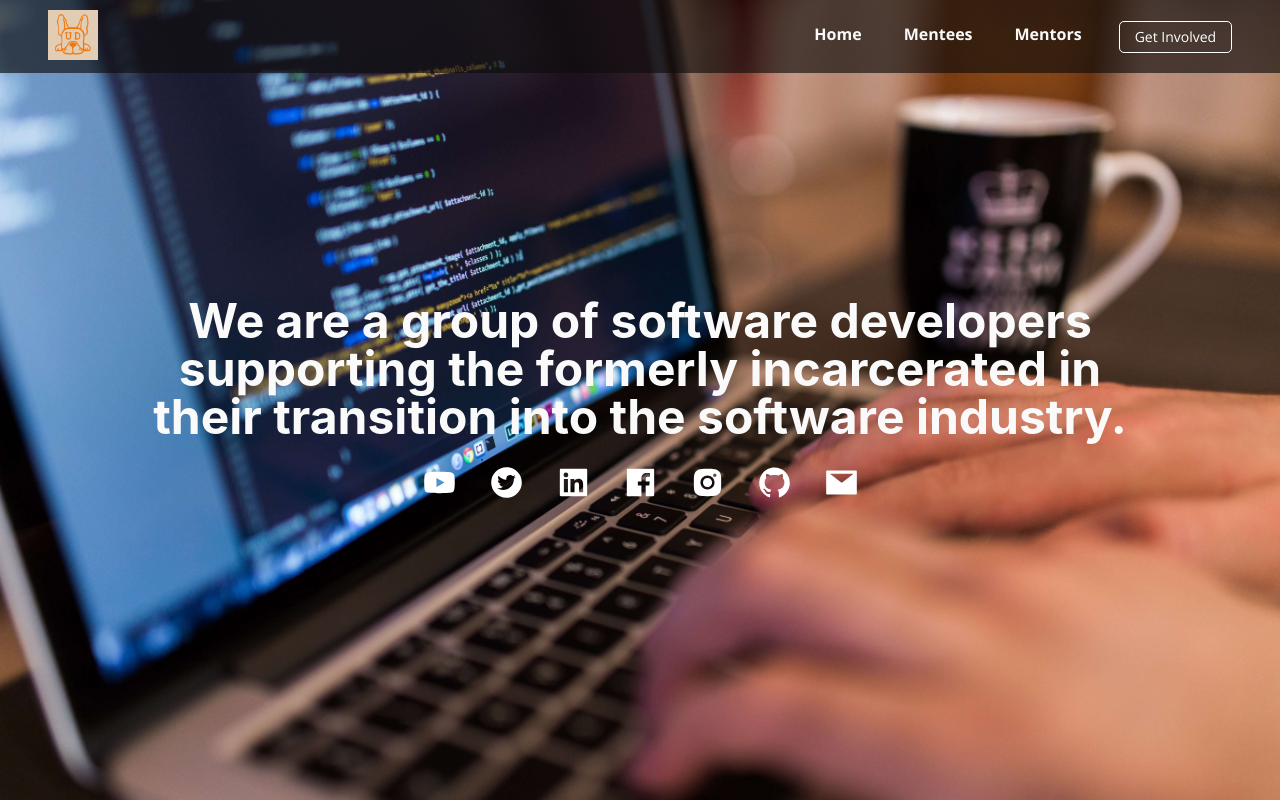
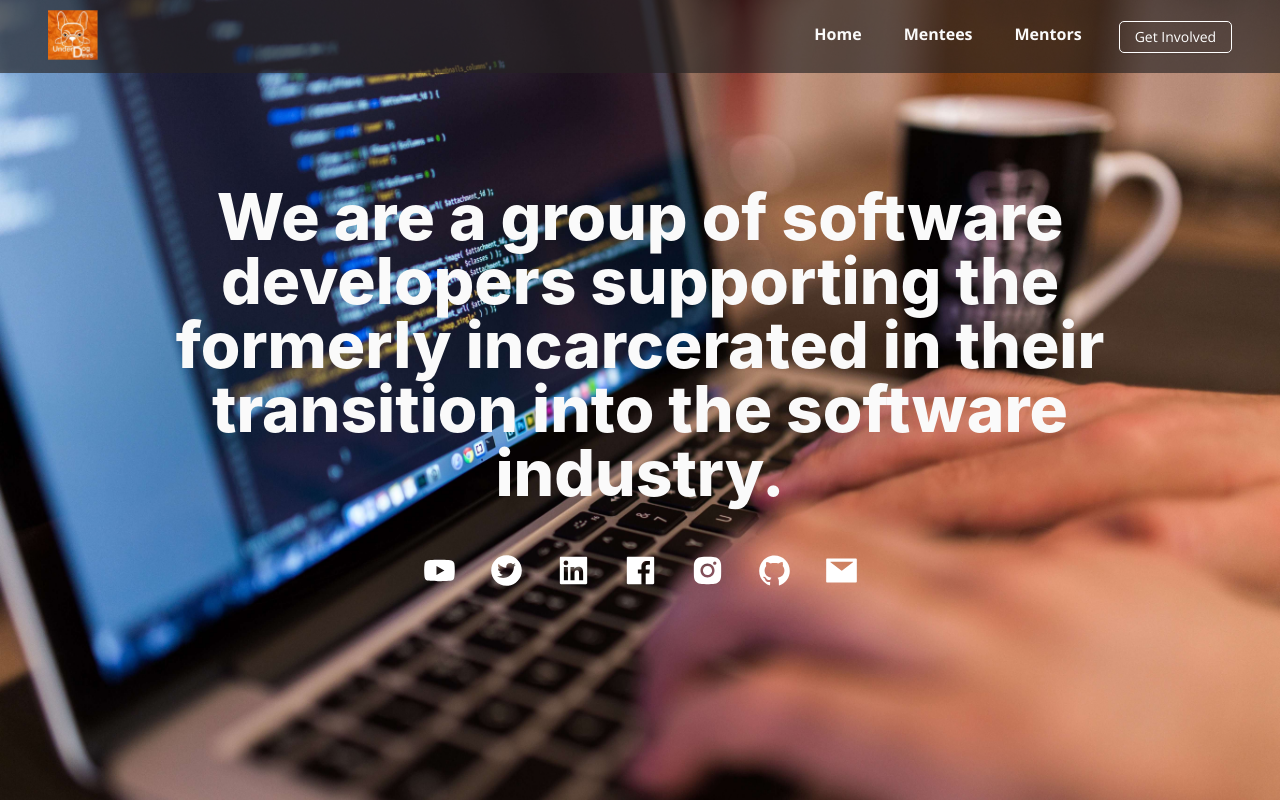
Before and after one commit to Underdog-Devs/website, a React (Create React App) app: page / in a window 1280 px wide. Shown: the top 800 px of the page. Built offline with nearby package versions, Linux system fonts and the light colour scheme; a web font is replaced by a local one.

Commit message:
updated nav styles

```diff
--- a/src/CSS/NavBar.module.css
+++ b/src/CSS/NavBar.module.css
@@ -1,6 +1,9 @@
+:root {
+  --orange: rgb(245, 121, 20);
+}
 .navContainer {
   padding: 10px;
-  background-color: rgba(14, 13, 13, 0.65);
+  background-color: rgba(37, 34, 34, 0.65);
   position: fixed;
   top: 0;
   width: 100%;
@@ -29,12 +32,7 @@
 }
 
 .linkItem:hover {
-  color: rgb(245, 121, 20);
-  text-decoration: underline;
-}
-
-.linkItem:active {
-  text-decoration: none;
+  color: var(--orange);
 }
 
 .linkItem:focus {
@@ -49,10 +47,14 @@
   margin: 0 0 0 1rem;
   border-radius: 5px;
   font-family: 'Open Sans', sans-serif;
+
   color: #fff !important;
   border-color: #fff !important;
 }
-
+.getInvolvedButton:hover {
+  color: var(--orange) !important;
+  border-color: var(--orange) !important;
+}
 .menuButton {
   background-color: rgb(250, 250, 250, 0.2);
 }
--- a/src/CSS/Story.module.css
+++ b/src/CSS/Story.module.css
@@ -12,8 +12,8 @@
 }
 .storyH1 {
   width: 80vw;
-  font-size: 3rem;
-  font-weight: 700;
+  font-size: 4rem;
+  font-weight: 800;
   font-family: 'Railway', BlinkMacSystemFont, 'Segoe UI', Roboto, Oxygen, Ubuntu,
     Cantarell, 'Open Sans', 'Helvetica Neue', sans-serif;
   color: rgb(250, 250, 250);
@@ -28,3 +28,6 @@
 .linkscontainer a {
   margin: 1.5rem 1rem;
 }
+.socialLink :hover {
+  color: rgb(245, 121, 20) !important;
+}
--- a/src/Components/NavBar.js
+++ b/src/Components/NavBar.js
@@ -1,6 +1,6 @@
 import React from 'react';
 import { Button, Col, Row } from 'antd';
-import logo from '../Assets/UD_Logo.jpg';
+import logo from '../Assets/UDD_logo.svg';
 import styles from '../CSS/NavBar.module.css';
 import { MenuOutlined } from '@ant-design/icons';
 
--- a/src/Components/Story.js
+++ b/src/Components/Story.js
@@ -17,8 +17,8 @@ const Story = () => {
         incarcerated in their transition into the software industry.
       </h1>
       <div className={styles.linkscontainer}>
-        <p>
         <a
+          className="socialLink"
           target="_blank"
           rel="noreferrer"
           href="https://www.youtube.com/channel/UC8rwCavxrhcfZTYPnR_VdSg"
@@ -26,6 +26,7 @@ const Story = () => {
           <AiFillYoutube size="35px" color="#fff" />
         </a>
         <a
+          className="socialLink"
           href="https://twitter.com/UnderdogDevs"
           target="_blank"
           rel="noreferrer"
@@ -33,6 +34,7 @@ const Story = () => {
           <AiFillTwitterCircle size="35px" color="#fff" />
         </a>
         <a
+          className="socialLink"
           target="_blank"
           rel="noreferrer"
           href="https://www.linkedin.com/in/underdog-devs-6b9482205/"
@@ -40,6 +42,7 @@ const Story = () => {
           <AiFillLinkedin size="35px" color="#fff" />
         </a>
         <a
+          className="socialLink"
           target="_blank"
           rel="noreferrer"
           href="https://www.facebook.com/Underdog-Devs-104482305007944"
@@ -47,6 +50,7 @@ const Story = () => {
           <AiFillFacebook size="35px" color="#fff" />
         </a>
         <a
+          className="socialLink"
           target="_blank"
           rel="noreferrer"
           href="https://www.instagram.com/underdog_devs/"
@@ -54,6 +58,7 @@ const Story = () => {
           <AiFillInstagram size="35px" color="#fff" />
         </a>
         <a
+          className="socialLink"
           target="_blank"
           rel="noreferrer"
           href="https://github.com/Underdog-Devs"
@@ -61,13 +66,13 @@ const Story = () => {
           <AiFillGithub size="35px" color="#fff" />
         </a>
         <a
+          className="socialLink"
           target="_blank"
           rel="noreferrer"
           href="mailto: underdogdevsteam@gmail.com"
         >
           <AiFillMail size="35px" color="#fff" />
         </a>
-        </p>
       </div>
     </div>
   );
```
Also changed, not shown: src/Assets/UDD_logo.svg. Lines whose indentation alone changed are shown as unchanged.
